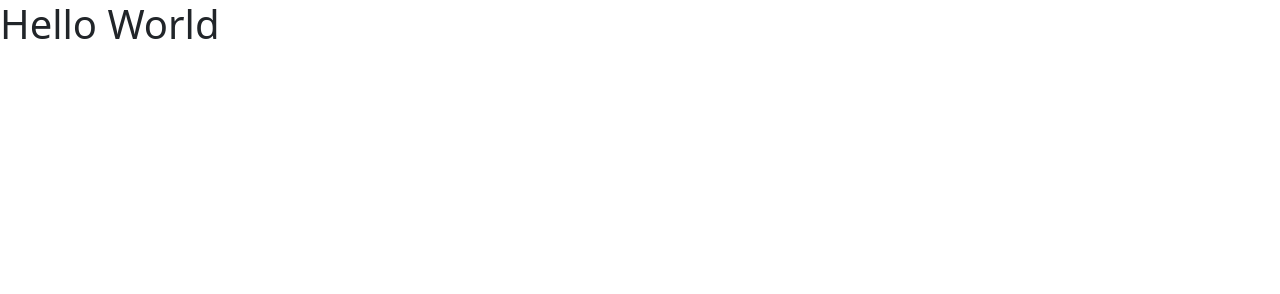
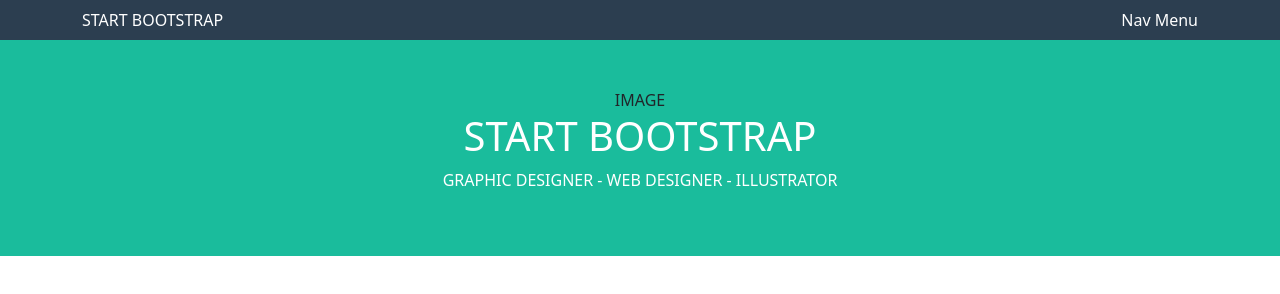
Before and after one commit to OgataiKhan/html-css-bootstrap-freelancer, a plain HTML site: page index.html in a window 1280 px wide. Drawn offline with nearby package versions, Linux system fonts and the light colour scheme.

Commit message:
feat: add header and profile layout

```diff
--- a/css/style.css
+++ b/css/style.css
@@ -0,0 +1,89 @@
+/*
+********
+DEBUG
+********
+*/
+
+.ms_prova {
+    background-color: green;
+    display: flex;
+    justify-content: space-between;
+}
+
+
+/*
+********
+VARIABLES
+********
+*/
+
+/* #region */
+
+:root {
+    --ms_bg-header: #2c3e50;
+    --ms_bg-primary: #1abc9c;
+    --ms_bg-secondary: #ffffff;
+    --ms_bg-footer-top: #3a546d;
+    --ms_text-primary: #ffffff;
+    --ms_text-secondary: #333333;
+}
+
+/* #endregion */
+
+/*
+********
+TYPOGRAPHY
+********
+*/
+
+/* #region */
+
+.ms_text-primary {
+    color: var(--ms_text-primary);
+}
+
+.ms_text-secondary {
+    color: var(--ms_bg-secondary)
+}
+
+/* #endregion */
+
+/*
+********
+HEADER
+********
+*/
+
+/* #region */
+
+.navbar {
+    background-color: var(--ms_bg-header);
+}
+
+/* #endregion */
+
+
+/*
+********
+MAIN
+********
+*/
+
+/* #region */
+
+section:nth-of-type(odd) {
+    background-color: var(--ms_bg-primary);
+}
+
+/* #endregion */
+
+
+/*
+********
+FOOTER
+********
+*/
+
+/* #region */
+
+/* #endregion */
--- a/index.html
+++ b/index.html
@@ -12,6 +12,20 @@
     <!-- /My css -->
 </head>
 <body>
-    <h1>Hello World</h1>
+    <div class="navbar">
+        <div class="container">
+            <div class="d-flex flex-fill justify-content-between">
+                <div class="text-uppercase ms_text-primary">Start Bootstrap</div>
+                <div class="ms_text-primary">Nav Menu</div>
+            </div>
+        </div>
+    </div>
+    <section>
+        <div class="container text-center py-5">
+            <div>IMAGE</div>
+            <h1 class="text-uppercase ms_text-primary">Start Bootstrap</h1>
+            <p class="text-uppercase ms_text-primary">Graphic Designer - Web Designer - Illustrator</p>
+        </div>
+    </section>
 </body>
 </html>
```
